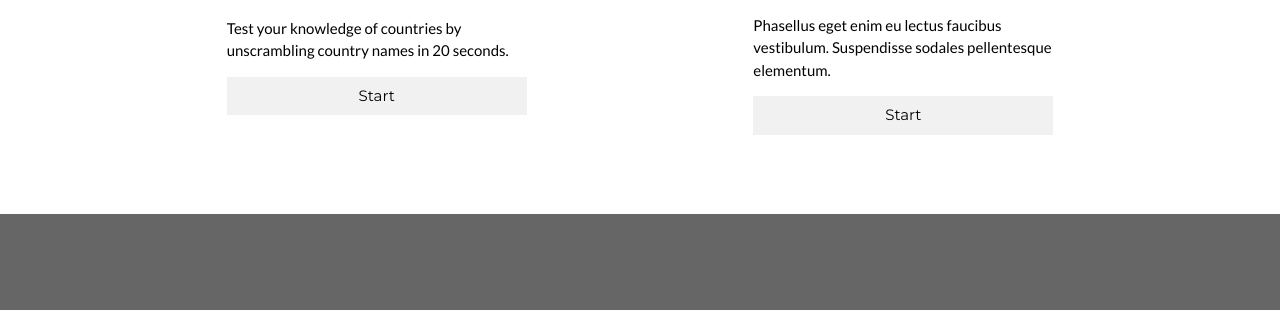
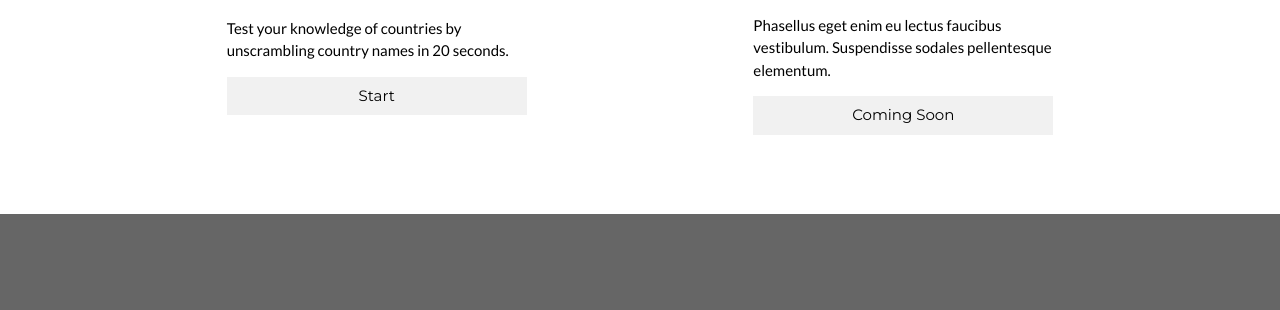
Before and after one commit to anishka-v/word-game, a Flask app: page / in a window 1280 px wide. Shown: the part 565-875 px from the top of the page. Run offline with Flask 2, Linux system fonts and the light colour scheme.

Commit message:
Update index.html

```diff
--- a/templates/index.html
+++ b/templates/index.html
@@ -79,7 +79,7 @@ a {
       <img src="/static/puzzle.jpg" alt="puzzle" style="max-width:51.5%; max-height:51%.5">
       <h3>Hangman</h3>
       <p>Phasellus eget enim eu lectus faucibus vestibulum. Suspendisse sodales pellentesque elementum.</p>
-      <p><button class="w3-button w3-light-grey w3-block">Start</button></p>
+      <p><button class="w3-button w3-light-grey w3-block">Coming Soon</button></p>
     </div>
   </div>
 
```
